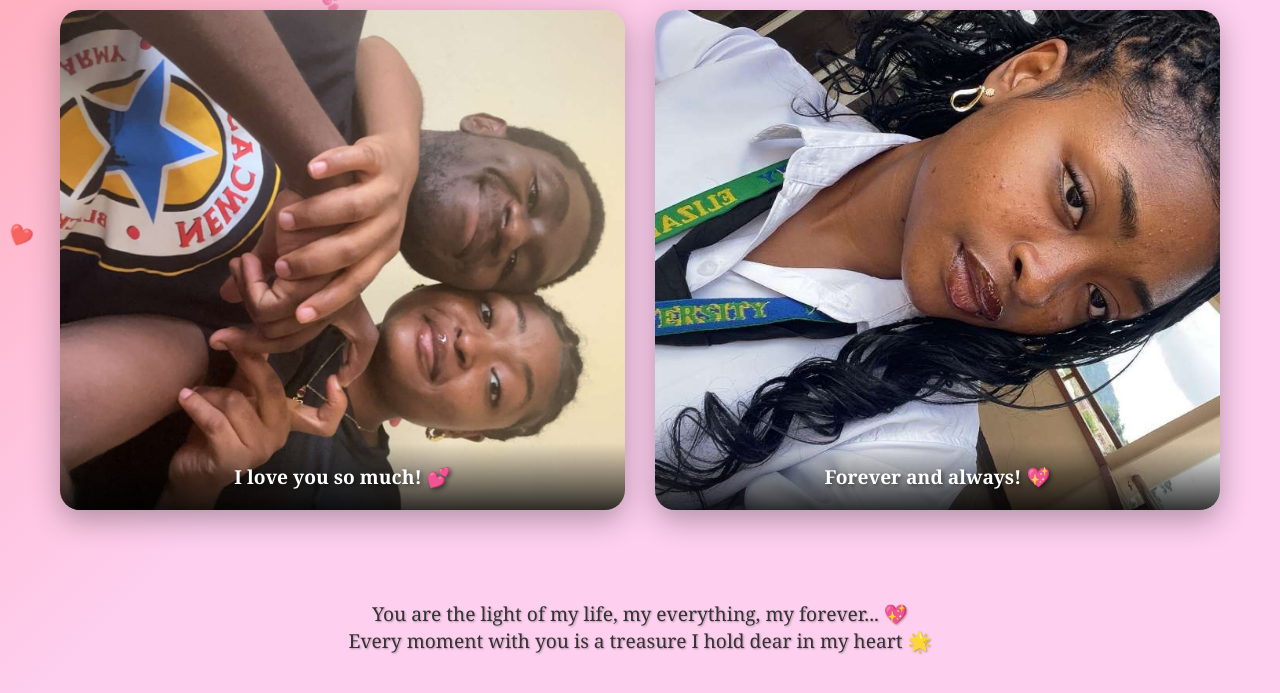
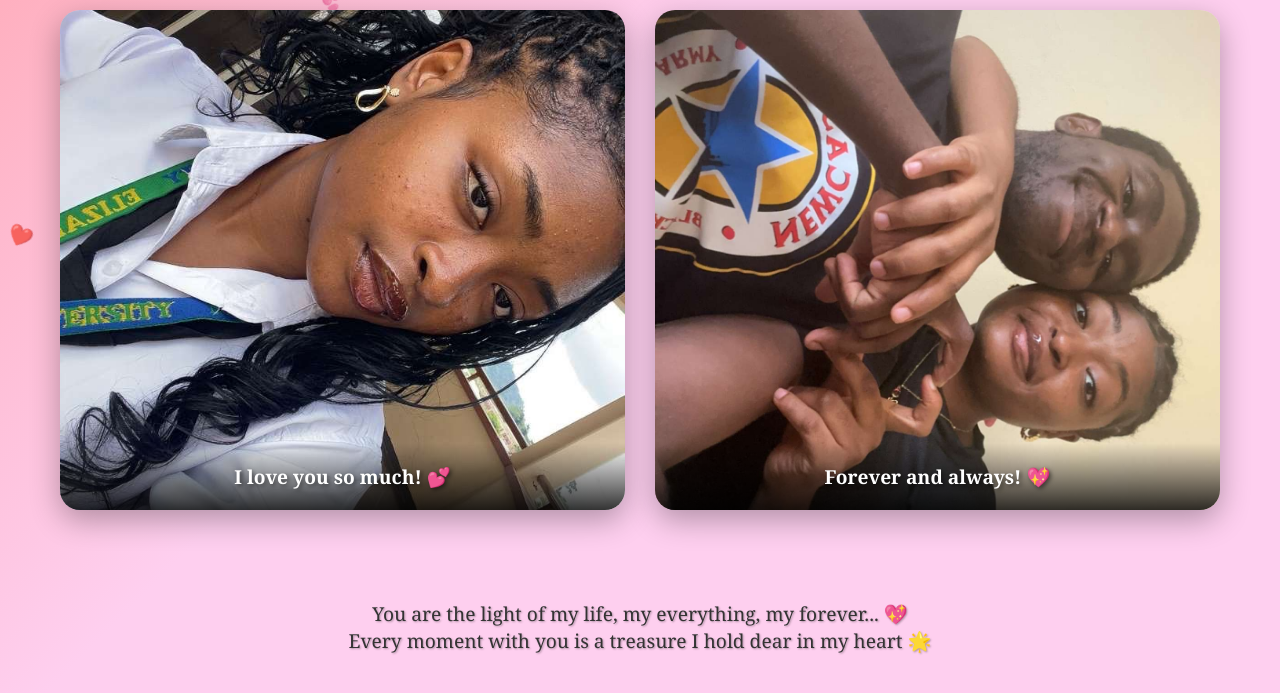
Before and after one commit to TADABA21/Love, a plain HTML site: page index.html in a window 1280 px wide. Shown: the part 517-1210 px from the top of the page. Drawn offline with Linux system fonts and the light colour scheme.

Commit message:
Update index.html

```diff
--- a/index.html
+++ b/index.html
@@ -376,12 +376,12 @@
             <h2 class="section-title">Our Beautiful Memories 📸</h2>
             <div class="photo-grid">
                 <div class="photo-container">
-                    <img src="../IMG_5389.JPG"
+                    <img src="./IMG_7212.JPG"
                          alt="Our Memory 1" class="photo-image">
                     <div class="photo-caption">I love you so much! 💕</div>
                 </div>
                 <div class="photo-container">
-                    <img src="../IMG_7212.JPG"
+                    <img src="./IMG_5389.JPG"
                          alt="Our Memory 2" class="photo-image">
                     <div class="photo-caption">Forever and always! 💖</div>
                 </div>
```
